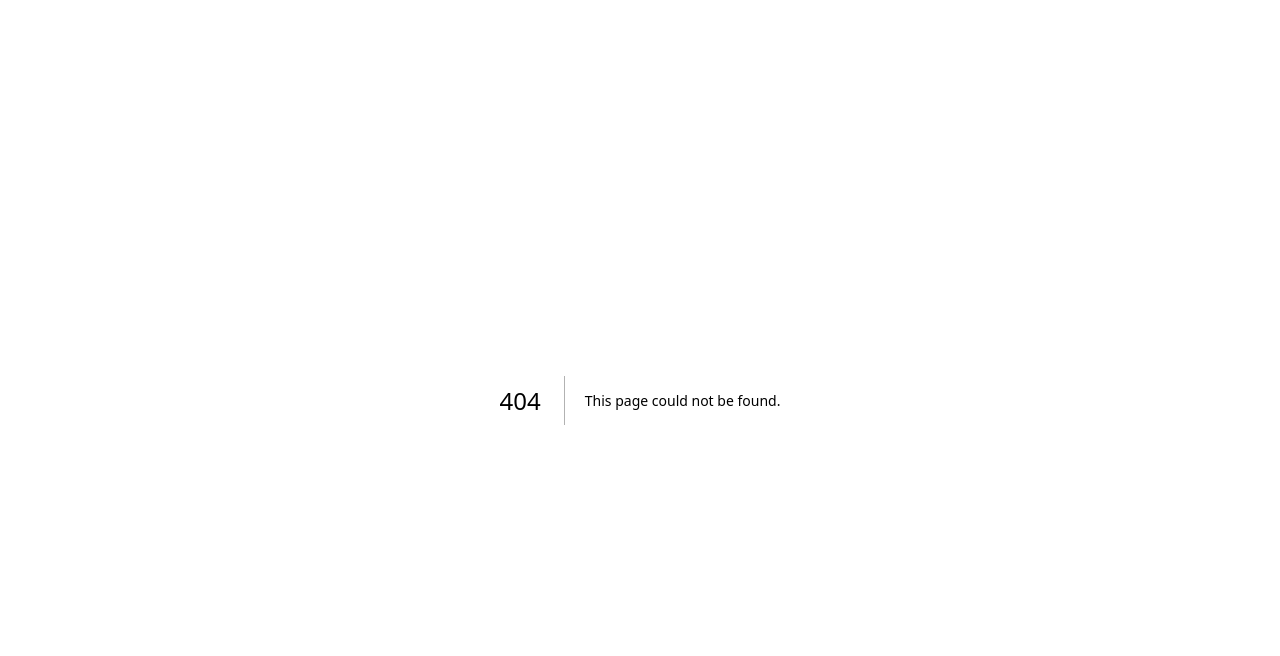
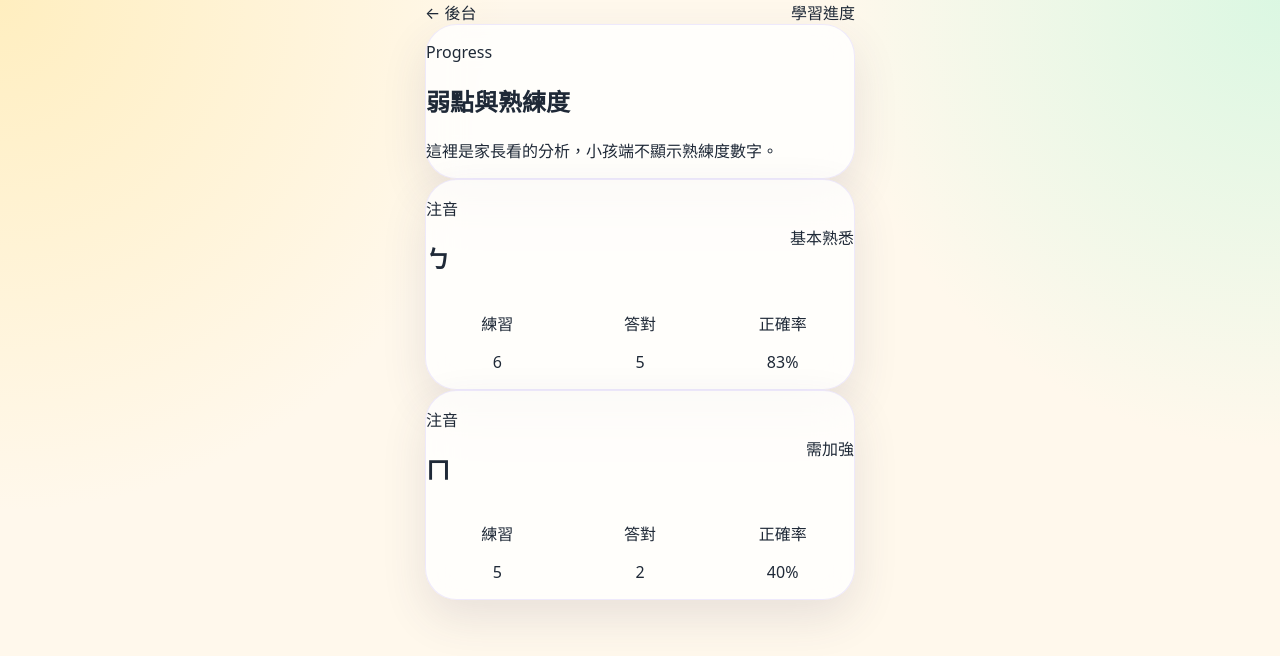
Before and after one commit to daisanity-svg/star-practice-pwa, a Next.js app: page /parent/progress in a window 1280 px wide. Before the commit this address had no page. Shown: the top 656 px of the page. Built offline with nearby package versions, Linux system fonts and the light colour scheme; no server answers; the database is empty.

Commit message:
Add parent learning progress page

```diff
--- /dev/null
+++ b/app/parent/progress/page.tsx
@@ -0,0 +1,76 @@
+import Link from 'next/link';
+import { PhoneFrame } from '@/components/PhoneFrame';
+import { getLearningProgress } from '@/lib/data/learning';
+
+function masteryText(level: number) {
+  if (level <= 0) return '未學習';
+  if (level === 1) return '初學';
+  if (level === 2) return '練習中';
+  if (level === 3) return '基本熟悉';
+  if (level === 4) return '熟練';
+  return '已掌握';
+}
+
+export default async function ParentProgressPage() {
+  const progress = await getLearningProgress();
+
+  return (
+    <PhoneFrame>
+      <div className="mb-4 flex items-center justify-between">
+        <Link href="/parent/dashboard" className="rounded-full bg-white/80 px-4 py-3 text-base font-black text-slate-600 shadow-sm">
+          ← 後台
+        </Link>
+        <div className="rounded-full bg-white/80 px-4 py-3 text-base font-black text-grape shadow-sm">
+          學習進度
+        </div>
+      </div>
+
+      <section className="kid-card p-6">
+        <p className="text-base font-bold text-grape">Progress</p>
+        <h1 className="mt-2 text-3xl font-black leading-tight text-ink">弱點與熟練度</h1>
+        <p className="mt-3 text-lg font-bold leading-relaxed text-slate-500">
+          這裡是家長看的分析，小孩端不顯示熟練度數字。
+        </p>
+      </section>
+
+      <section className="mt-5 space-y-4">
+        {progress.map((item) => {
+          const percent = Math.max(0, Math.min(100, Number(item.accuracy_rate) || 0));
+
+          return (
+            <div key={item.id} className="kid-card p-5">
+              <div className="flex items-center justify-between gap-4">
+                <div>
+                  <p className="text-sm font-black text-grape">{item.learning_item?.type?.includes('english') ? '英文' : '注音'}</p>
+                  <h2 className="mt-1 text-4xl font-black text-ink">{item.learning_item?.display_text ?? item.learning_item_id}</h2>
+                </div>
+                <div className={`rounded-3xl px-4 py-3 text-base font-black ${item.is_weakness ? 'bg-butter text-amber-900' : 'bg-mint text-emerald-900'}`}>
+                  {item.is_weakness ? '需加強' : masteryText(item.mastery_level)}
+                </div>
+              </div>
+
+              <div className="mt-4 grid grid-cols-3 gap-3 text-center">
+                <div className="rounded-3xl bg-white/80 p-3 shadow-sm">
+                  <p className="text-xs font-bold text-slate-500">練習</p>
+                  <p className="text-xl font-black text-ink">{item.total_attempts}</p>
+                </div>
+                <div className="rounded-3xl bg-white/80 p-3 shadow-sm">
+                  <p className="text-xs font-bold text-slate-500">答對</p>
+                  <p className="text-xl font-black text-ink">{item.correct_attempts}</p>
+                </div>
+                <div className="rounded-3xl bg-white/80 p-3 shadow-sm">
+                  <p className="text-xs font-bold text-slate-500">正確率</p>
+                  <p className="text-xl font-black text-grape">{percent}%</p>
+                </div>
+              </div>
+
+              <div className="mt-4 h-4 overflow-hidden rounded-full bg-white/80">
+                <div className="h-full rounded-full bg-grape" style={{ width: `${percent}%` }} />
+              </div>
+            </div>
+          );
+        })}
+      </section>
+    </PhoneFrame>
+  );
+}
```
